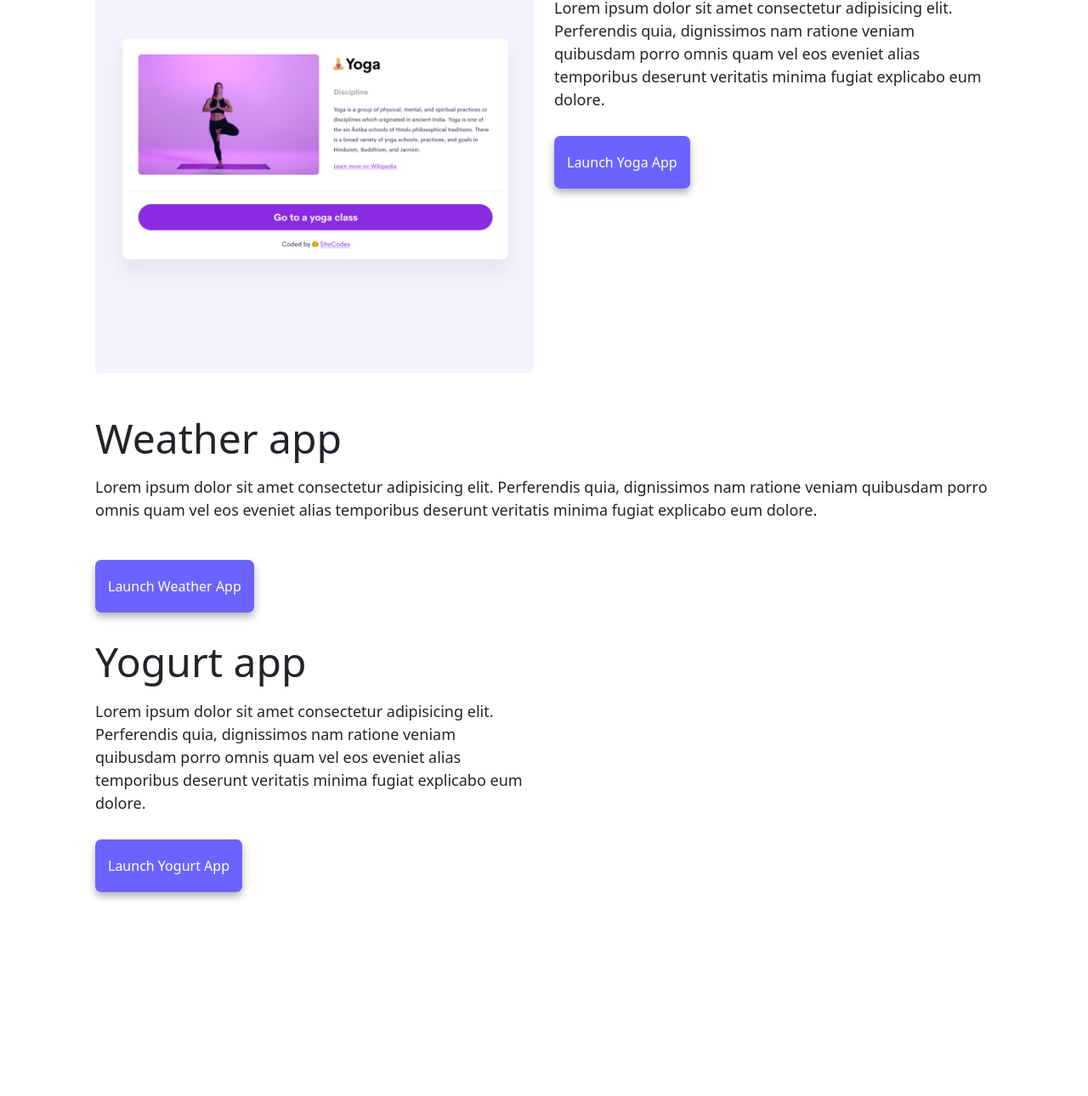
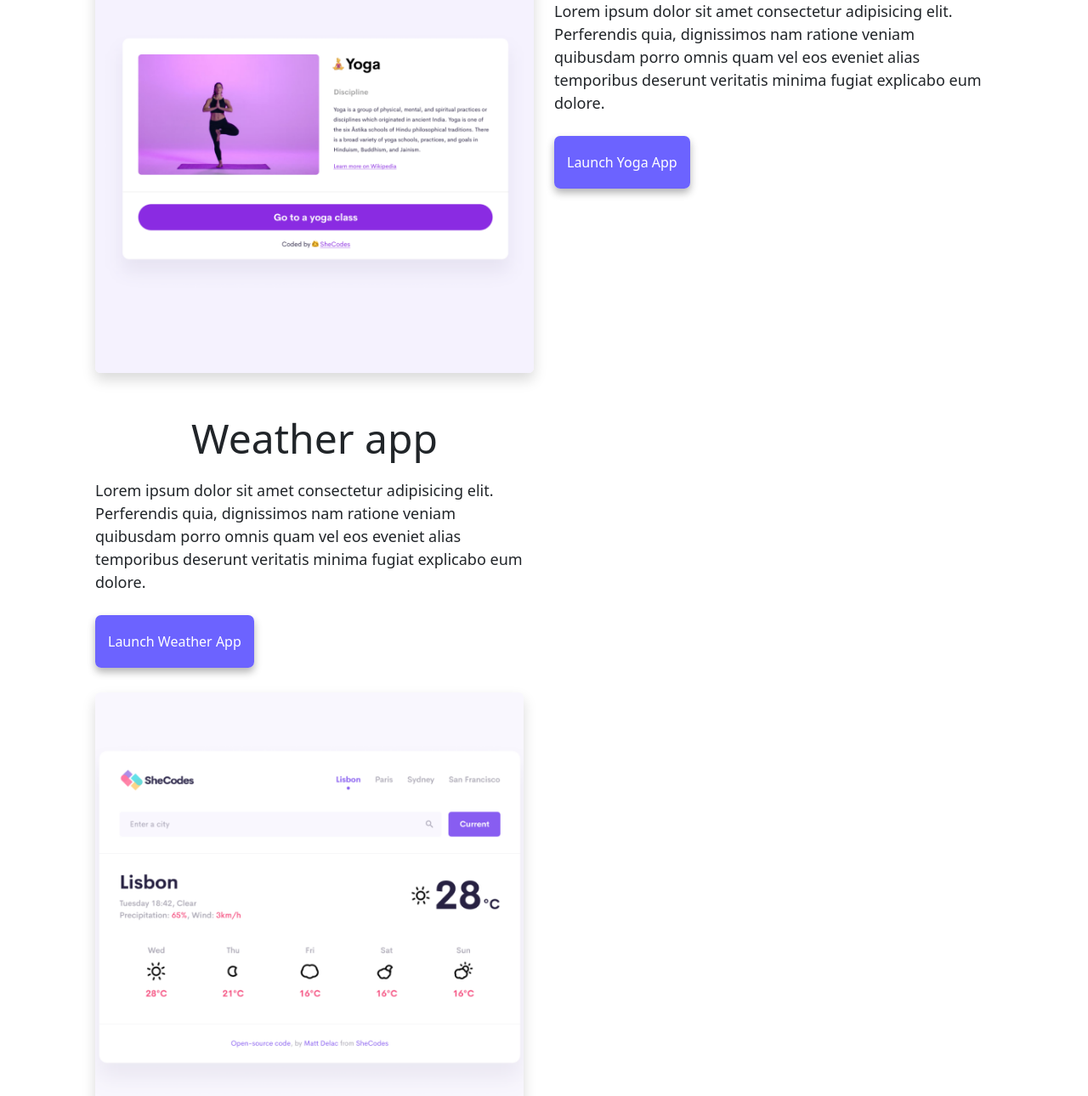
Before and after one commit to Isabelphiri/Responsive-Advanced-Tools, a website: page index.html in a window 1280 px wide. Shown: the part 573-1863 px from the top of the page at 85% size. Before the commit the page ends 1704 px from the top, so only its background shows below. Drawn offline with nearby package versions, Linux system fonts and the light colour scheme.

Commit message:
added some images on my homepage

```diff
--- a/index.html
+++ b/index.html
@@ -39,50 +39,55 @@
       <a href="about.html#contact" class="primary-link">Contact me</a>
       <a href="about.html" class="secondary-link">About me</a>
     </div>
-    <div class="container">
+    <div class="container mt-5 homepage-images">
       <div class="row">
     <div class="col-sm-6">
-      <img src="images/yoga.png" class="img-fluid rounded"/>
-    </div>
-    <div class="col-md-6">
-      <h2 class="mb-3">Yoga app</h2>
-      <p>
+      <img src="/images/yoga.png" alt="yoga project" class="img-fluid rounded shadow d-none d-sm-block"/>
+   </div>
+    <div class="col-sm-6">
+      <h2 >Yoga app</h2>
+      <p class="mb-4">
         Lorem ipsum dolor sit amet consectetur adipisicing elit. Perferendis
         quia, dignissimos nam ratione veniam quibusdam porro omnis quam vel
         eos eveniet alias temporibus deserunt veritatis minima fugiat
         explicabo eum dolore.
       </p>
-      <div class="mt-5">
         <a href="#" class="primary-link" title="Donora">Launch Yoga App</a>
-      </div>
     </div>
       </div>
-      <div class="row mt-5"
-          <div class="col-md-6">
-            <h2 class="mb-3">Weather app</h2>
-            <p>
+      <div class="row mt-5">
+          <div class="col-sm-6">
+            <h2>Weather app</h2>
+            <p class="mb-4">
               Lorem ipsum dolor sit amet consectetur adipisicing elit. Perferendis
               quia, dignissimos nam ratione veniam quibusdam porro omnis quam vel
               eos eveniet alias temporibus deserunt veritatis minima fugiat
               explicabo eum dolore.
             </p>
-            <div class="mb-5 mt-5">
-              <a href="#" class="primary-link" title="Donora">Launch Weather App</a>
+              <a href="#" class="primary-link"title="Donora"> Launch Weather App</a>
             </div>
-            <div class="col-md-6">
-              <h2 class="mb-3">Yogurt app</h2>
-              <p>
+            <div class="row mt-5">
+            <div class="col-sm-6">
+              <img src="/images/weather.png" alt="weather project" class="img-fluid rounded shadow d-none d-sm-block"/>
+            </div>
+      </div>
+      <div class="row mt-5">
+        <div class="col-sm-6">
+          <img src="/images/yogurt.png"alt="yogurt project" class="img-fluid rounded shadow d-none d-sm-block"/>
+        </div>
+      <div class="col-sm-6">
+              <h2>Yogurt app</h2>
+              <p class ="mb-4">
                 Lorem ipsum dolor sit amet consectetur adipisicing elit. Perferendis
                 quia, dignissimos nam ratione veniam quibusdam porro omnis quam vel
                 eos eveniet alias temporibus deserunt veritatis minima fugiat
                 explicabo eum dolore.
               </p>
-              <div class="mt-5">
                 <a href="#" class="primary-link" title="Donora">Launch Yogurt App</a>
               </div>
             </div>
           </div>
-        </div>
+
 
   </body>
 </html>
--- a/style.css
+++ b/style.css
@@ -12,6 +12,7 @@ h1,
 h2,
 h3 {
   margin: 0;
+  text-align: center;
 }
 
 h1 {
@@ -30,6 +31,7 @@ h3 {
 p {
   font-size: 18px;
   line-height: 1.5;
+  padding: 20px 0;
 
 }
 
@@ -112,5 +114,11 @@ p {
   .secondary-link {
     font-size: 14px;
   }
+  .primary-link {
+    display: block;
+    text-align: center;
+    margin: 0 20px;
+    font-size: 18px;
+  }
 
 }
```
